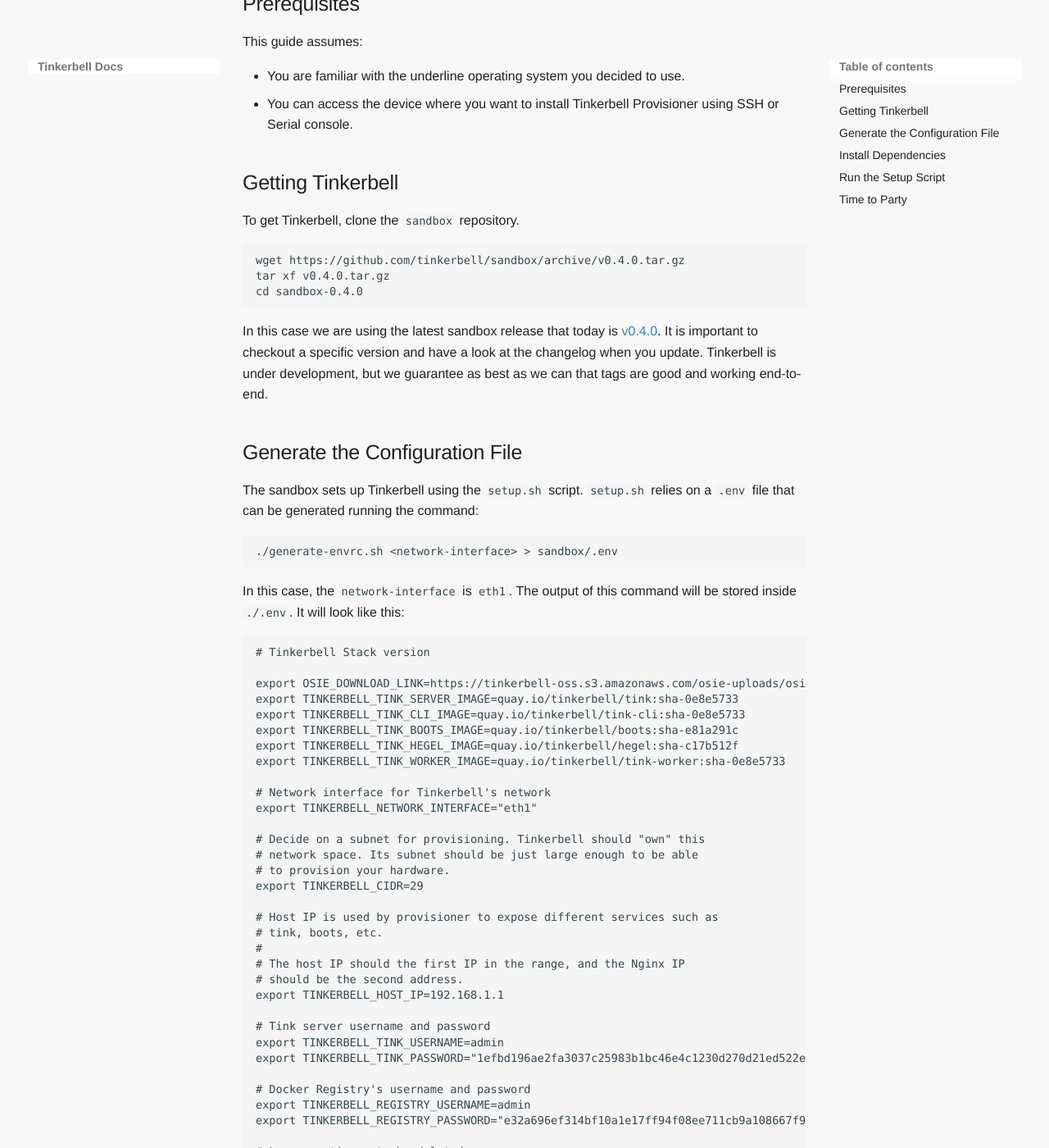
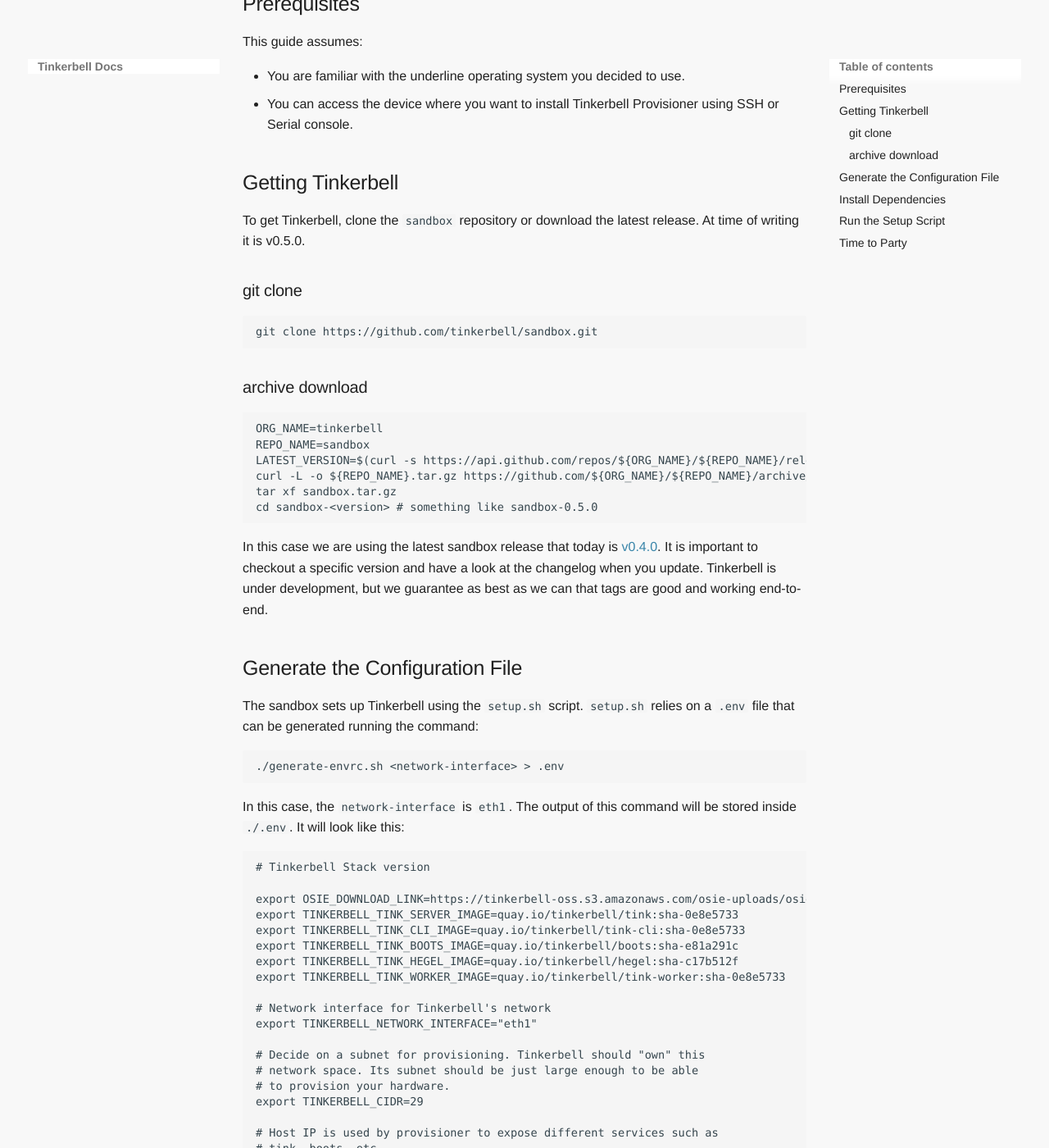
Before and after one commit to tinkerbell/tinkerbell-docs, an MkDocs documentation site: the page built from docs/setup/on-bare-metal-with-docker.md, in a window 1280 px wide and 1400 px high, scrolled down 755 px. Shown: the whole window at 82% size. Built offline with MkDocs 1.6.1 and Material for MkDocs 9.7.7, drawn with Linux system fonts in a browser that asks for light colours; some web fonts are replaced.

````diff
--- a/docs/setup/on-bare-metal-with-docker.md
+++ b/docs/setup/on-bare-metal-with-docker.md
@@ -31,12 +31,24 @@
 
 ## Getting Tinkerbell
 
-To get Tinkerbell, clone the `sandbox` repository.
+To get Tinkerbell, clone the `sandbox` repository or download the latest
+release. At time of writing it is v0.5.0.
+
+### git clone
 
 ```
-wget https://github.com/tinkerbell/sandbox/archive/v0.4.0.tar.gz
-tar xf v0.4.0.tar.gz
-cd sandbox-0.4.0
+git clone https://github.com/tinkerbell/sandbox.git
+```
+
+### archive download
+
+```
+ORG_NAME=tinkerbell
+REPO_NAME=sandbox
+LATEST_VERSION=$(curl -s https://api.github.com/repos/${ORG_NAME}/${REPO_NAME}/releases/latest | grep "tag_name" | cut -d'v' -f2 | cut -d'"' -f1)
+curl -L -o ${REPO_NAME}.tar.gz https://github.com/${ORG_NAME}/${REPO_NAME}/archive/v${LATEST_VERSION}.tar.gz
+tar xf sandbox.tar.gz
+cd sandbox-<version> # something like sandbox-0.5.0
 ```
 
 In this case we are using the latest sandbox release that today is [v0.4.0](https://github.com/tinkerbell/sandbox/release/v0.4.0). It is important to checkout a specific version and have a look at the changelog when you update. Tinkerbell is under development, but we guarantee as best as we can that tags are good and working end-to-end.
````
Also changed, not shown: other parts of docs/setup/on-bare-metal-with-docker.md (+2 -2 lines).
